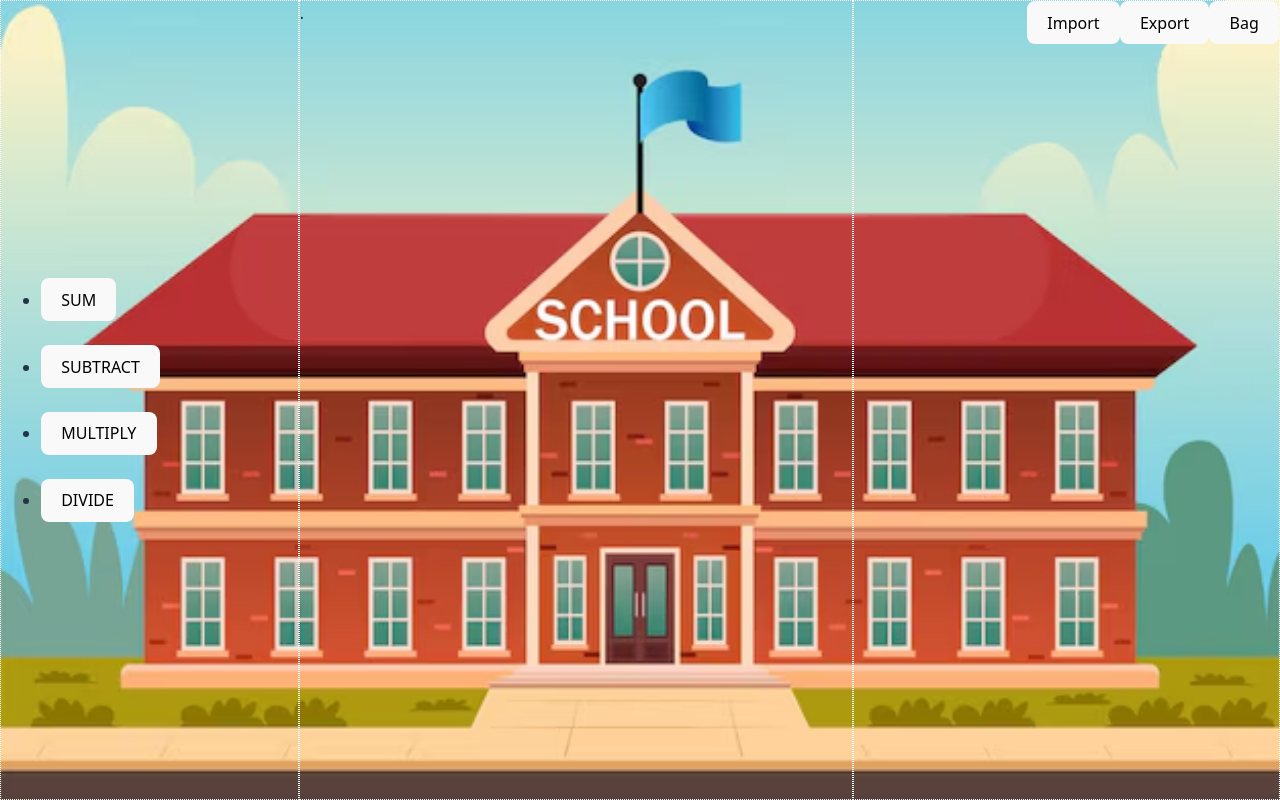
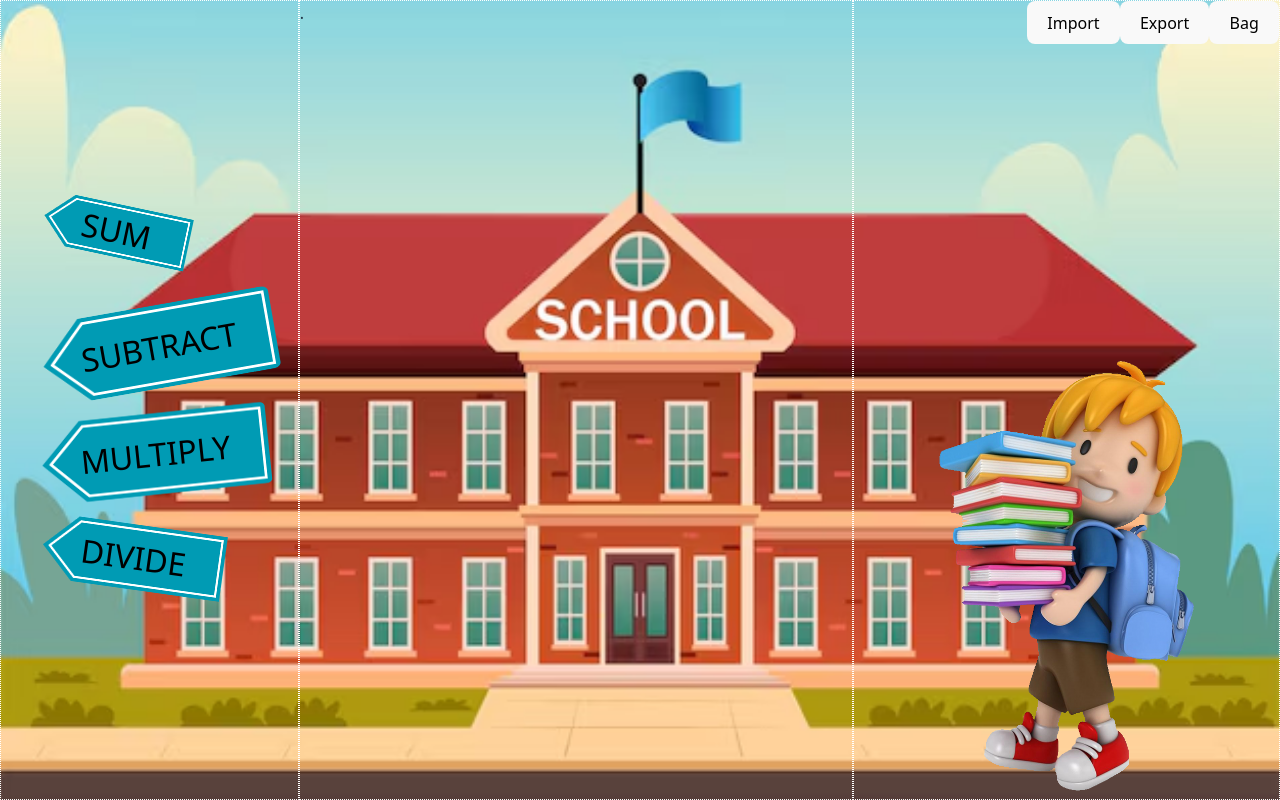
Before and after one commit to hristina6/Pametko, a React (Vite) app: page / in a window 1280 px wide. Built offline with nearby package versions, Linux system fonts and the light colour scheme.

Commit message:
React-Web-Frame Third Commit

```diff
--- a/src/main.jsx
+++ b/src/main.jsx
@@ -4,6 +4,7 @@ import { BrowserRouter, Routes, Route  } from "react-router";
 import './index.css'
 import Home from  './sites/Home.jsx'
 import Platform from  './sites/Platform.jsx'
+import Bag from './sites/Bag.jsx'
 
 createRoot(document.getElementById('root')).render(
   <StrictMode>
@@ -11,6 +12,7 @@ createRoot(document.getElementById('root')).render(
           <Routes>
               <Route path="/" element={<Home />} />
               <Route path="/platform" element={<Platform/>} />
+              <Route path="/bag" element={<Bag/>} />
           </Routes>
       </BrowserRouter>
   </StrictMode>,
--- a/src/sections/CategoryList.jsx
+++ b/src/sections/CategoryList.jsx
@@ -1,21 +1,28 @@
-import { useState } from 'react'
-import './Sections.css'
+import { useState, useEffect } from 'react';
+import { Link } from 'react-router';
+import './Sections.css';
+
+const categories = ['SUM', 'SUBTRACT', 'MULTIPLY', 'DIVIDE'];
 
 function CategoryList() {
-  const [count, setCount] = useState(0)
+    const [rotationAngles, setRotationAngles] = useState([]);
 
-  return (
-    <>
-      <div className="categories">
-          <ul>
-              <li><button>SUM</button></li>
-              <li><button>SUBTRACT</button></li>
-              <li><button>MULTIPLY</button></li>
-              <li><button>DIVIDE</button></li>
-          </ul>
-      </div>
-    </>
-  )
+    useEffect(() => {
+        const newAngles = categories.map(() => Math.floor(Math.random() * (13 - (-13) + 1)) + (-13));
+        setRotationAngles(newAngles);
+    }, []);
+
+    return (
+        <div className="categories">
+            <ul>
+                {categories.map((category, index) => (
+                    <li key={index} style={{ transform: `rotate(${rotationAngles[index] || 0}deg)` }}>
+                        <Link to="/platform"><button>{category}</button></Link>
+                    </li>
+                ))}
+            </ul>
+        </div>
+    );
 }
 
 export default CategoryList;
--- a/src/sections/FileButtons.jsx
+++ b/src/sections/FileButtons.jsx
@@ -1,16 +1,21 @@
-import { useState } from 'react'
+import { useState } from 'react';
+import { Link } from 'react-router';
 import './Sections.css'
 
 function FileButtons() {
-  const [count, setCount] = useState(0)
 
   return (
     <>
-      <div className="file_buttons">
-          <button>Import</button>
-          <button>Export</button>
-          <button>Bag</button>
-      </div>
+        <div className="right_section">
+            <div className="file_buttons">
+              <button>Import</button>
+              <button>Export</button>
+                <Link to="/bag"><button>Bag</button></Link>
+            </div>
+            <div className="kid_placeholder">
+                <img src="src/assets/kid_image_demo.png"/>
+            </div>
+        </div>
     </>
   )
 }
--- a/src/sections/Sections.css
+++ b/src/sections/Sections.css
@@ -52,14 +52,41 @@
     justify-content: left;
     margin: auto;
     font-weight: bold;
+    font-size: 2rem;
+}
+
+.categories ul {
+    list-style-type: none;
 }
 
 .categories li {
-    padding: 10% 0;
+    padding: 5% 0;
+}
+
+.categories li button{
+    background: url("../assets/arrow_sign_demo.png") no-repeat center;
+    background-size: cover;
 }
 
 /* FILES */
+
+.right_section {
+    display: flex;
+    flex-direction: column;
+    height: 100%;
+}
+
 .file_buttons {
     display: flex;
     justify-content: end;
 }
+
+.kid_placeholder {
+    width: 100%;
+    margin-top: auto;
+}
+
+.kid_placeholder img {
+    object-fit: contain;
+    width: 100%;
+}
--- /dev/null
+++ b/src/sites/Bag.jsx
@@ -0,0 +1,17 @@
+import { useState } from 'react'
+import './Sites.css'
+
+function Bag() {
+
+  return (
+    <>
+        <div className="bag">
+            <ul>
+                <li></li>
+            </ul>
+        </div>
+    </>
+  )
+}
+
+export default Bag;
--- a/src/sites/Home.jsx
+++ b/src/sites/Home.jsx
@@ -4,7 +4,6 @@ import CategoryList from "../sections/CategoryList.jsx";
 import FileButtons from "../sections/FileButtons.jsx";
 
 function Home() {
-  const [count, setCount] = useState(0)
 
   return (
     <>
--- a/src/sites/Sites.css
+++ b/src/sites/Sites.css
@@ -63,3 +63,13 @@
 /*.school_empty { background-color: darkred}*/
 
 /*.file_options { background-color: sandybrown}*/
+
+
+/* BAG */
+.bag {
+  width: 100vw;
+  height: 100vh;
+  display: flex;
+  align-items: center;
+  justify-content: center;
+}
```
Also changed, not shown: src/assets/arrow_sign_demo.png (added), src/assets/kid_image_demo.png (added).
